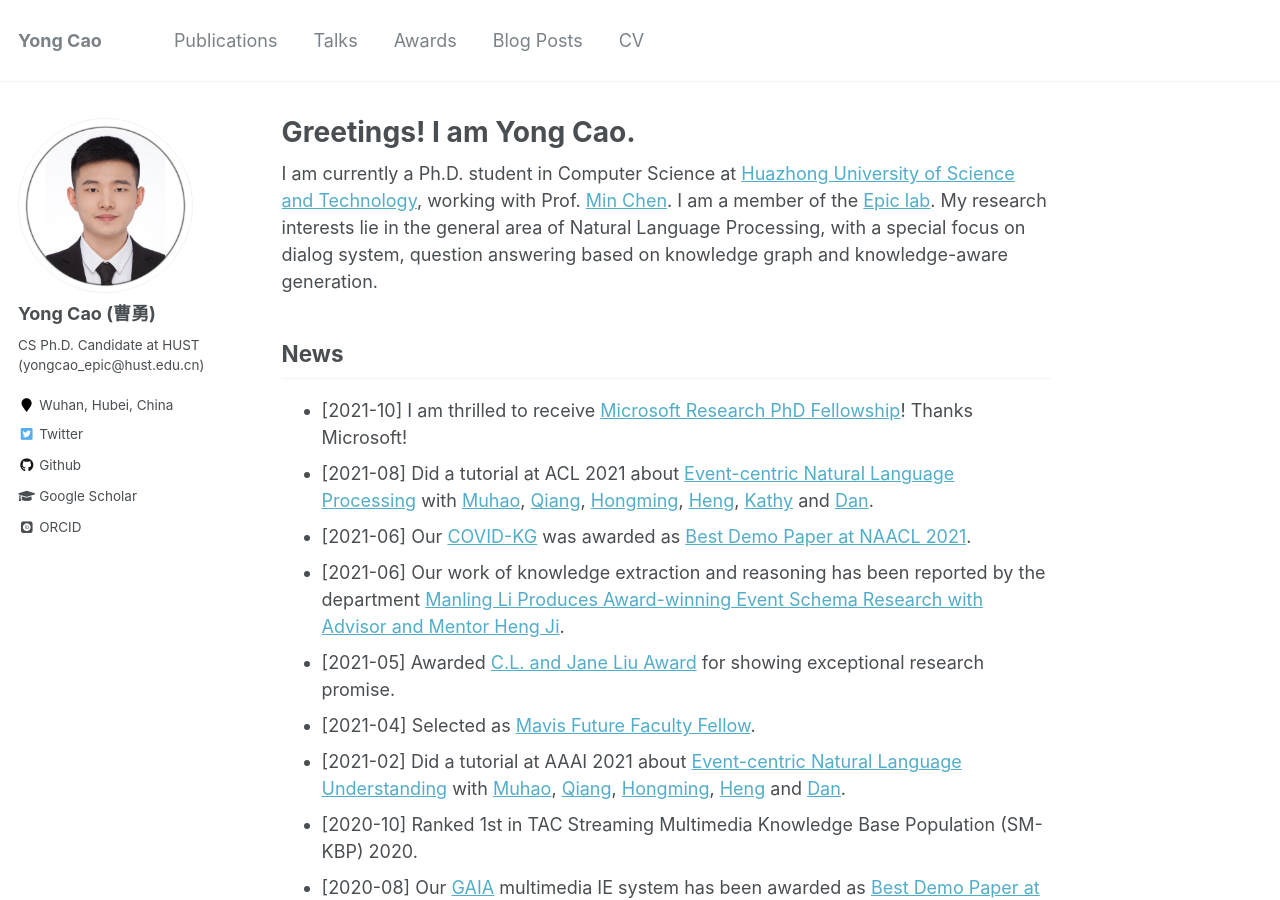
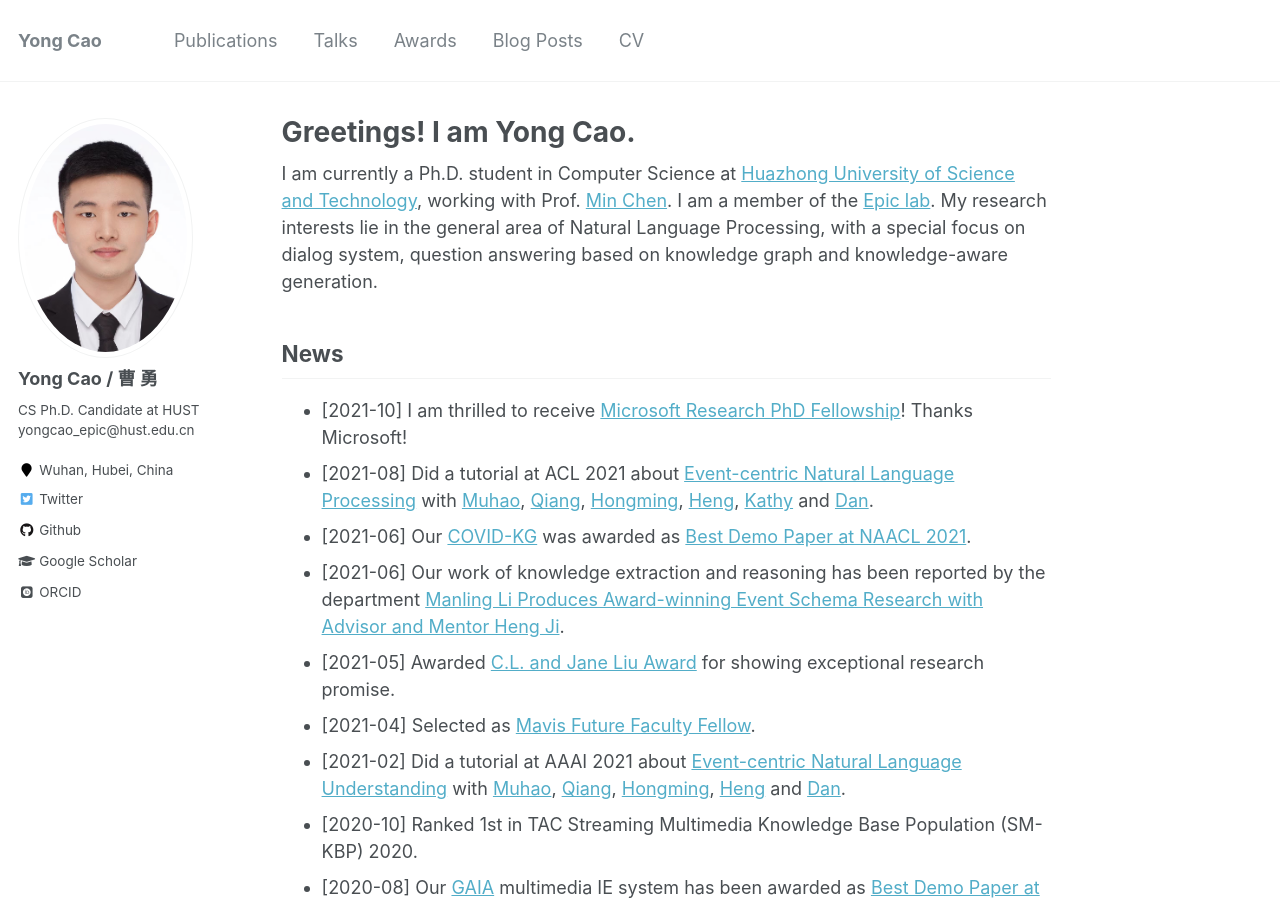
Before and after one commit to yongcaoplus/yongcaoplus.github.io, a Jekyll site: the page built from _pages/about.md, in a window 1280 px wide and 900 px high. Built offline with Jekyll 4.4.1, drawn with Linux system fonts in a browser that asks for light colours; some web fonts are replaced.

Commit message:
init commit

```diff
--- a/_config.yml
+++ b/_config.yml
@@ -80,9 +80,9 @@ analytics:
 
 # Site Author
 author:
-  name             : "Yong Cao (曹勇)"
+  name             : "Yong Cao / 曹 勇"
   avatar           : "yongcao.png"
-  bio              : "CS Ph.D. Candidate at HUST (yongcao_epic@hust.edu.cn)"
+  bio              : "CS Ph.D. Candidate at HUST  yongcao_epic@hust.edu.cn"
   location         : "Wuhan, Hubei, China"
   employer         :
   pubmed           :
```
Also changed, not shown: images/yongcao.png, images/yongcao2.png (added).
